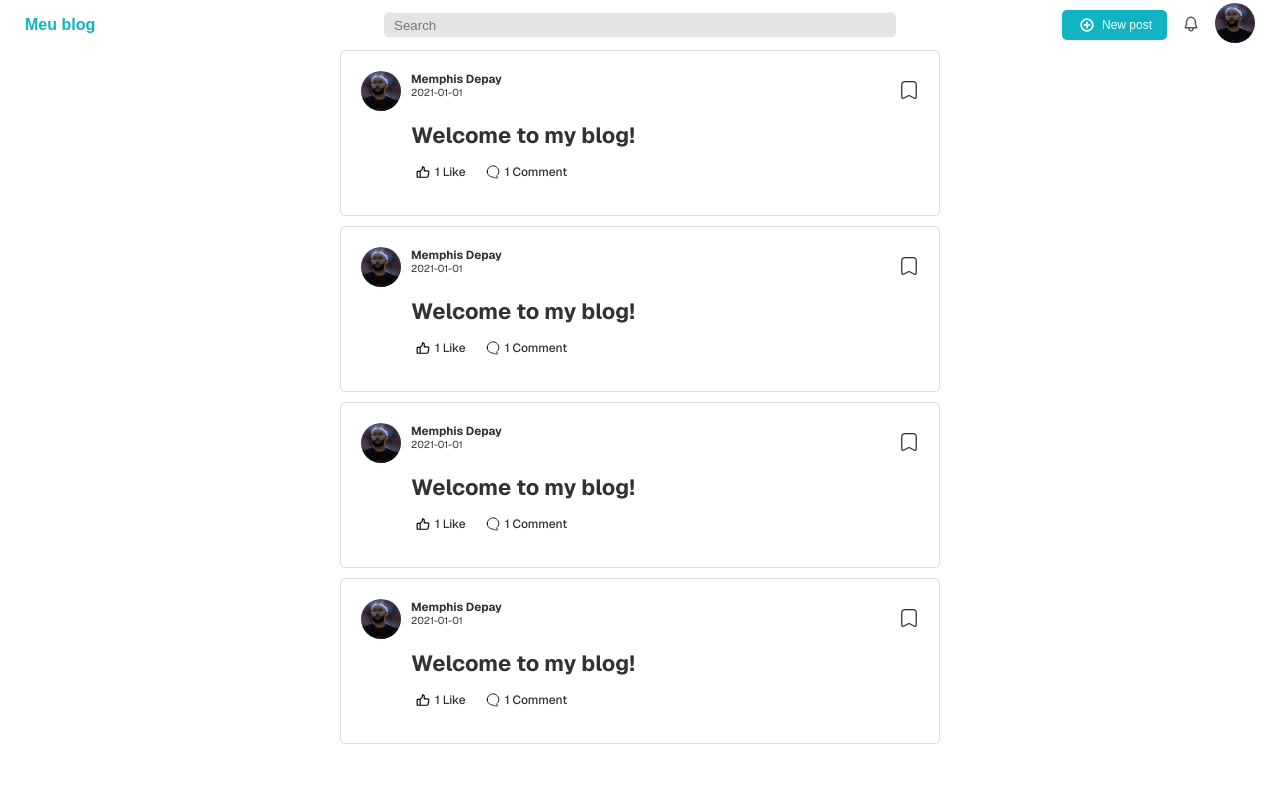
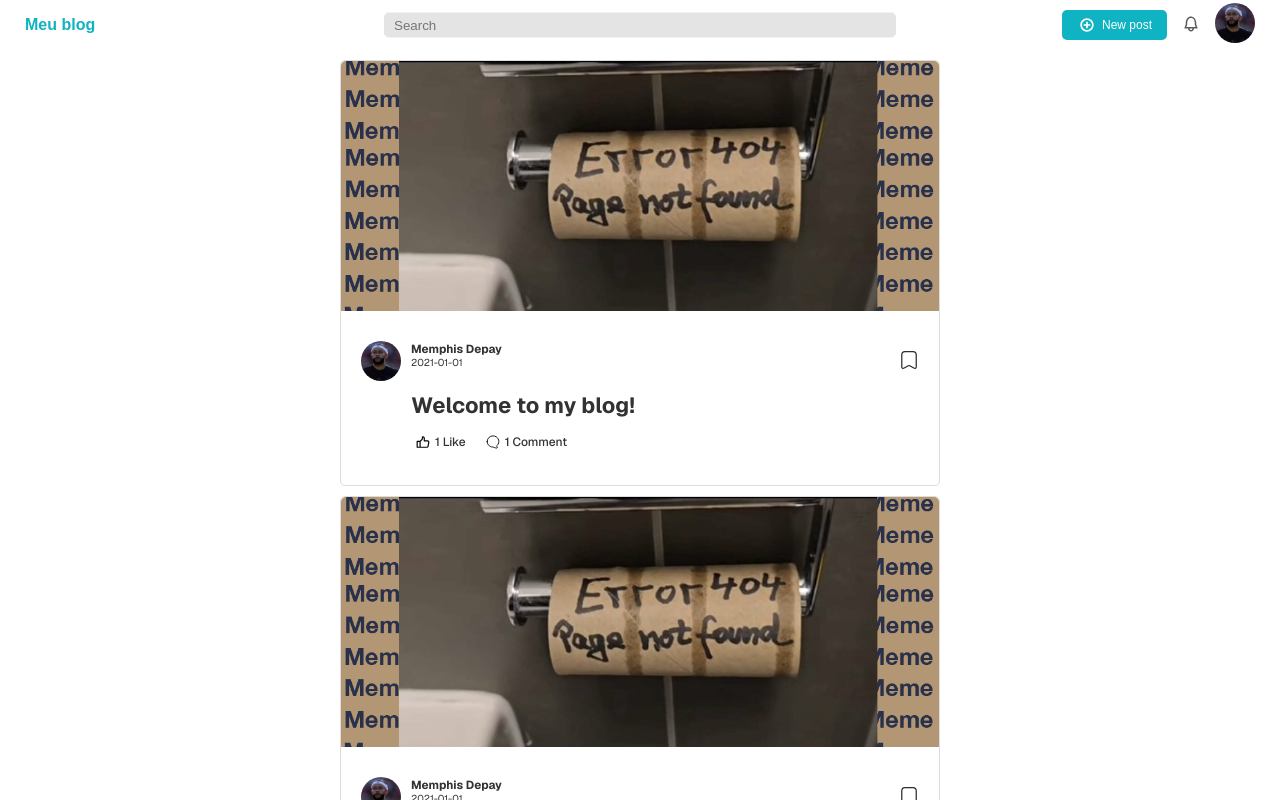
Before and after one commit to cezarBZ/BlogFront, a Next.js app: page / in a window 1280 px wide. Shown: the top 800 px of the page. Built offline with nearby package versions, Linux system fonts and the light colour scheme.

Commit message:
feat: makes the post card display the cover image

```diff
--- a/src/app/page.module.css
+++ b/src/app/page.module.css
@@ -9,5 +9,6 @@
     max-width: 600px;
     margin: 0 auto;
     flex: 1;
+    padding: 10px 0;
   }
 }
--- a/src/components/post/Post.module.scss
+++ b/src/components/post/Post.module.scss
@@ -2,11 +2,25 @@
 .post {
   color: $primary-font;
   margin-bottom: 10px;
-  padding: 20px;
+  // padding: 20px;
   border: 1px solid #ddd;
   border-radius: 5px;
   background-color: $primary-color;
 
+  .cover {
+    width: 100%;
+    height: 250px;
+    overflow: hidden;
+    border-top-left-radius: 5px;
+    border-top-right-radius: 5px;
+    margin-bottom: 10px;
+    img {
+      width: 100%;
+      height: auto;
+    }
+  }
+  .body {
+    padding: 20px;
     .header {
       font-size: 10px;
       display: flex;
@@ -67,3 +81,4 @@
       }
     }
   }
+}
--- a/src/components/post/Post.tsx
+++ b/src/components/post/Post.tsx
@@ -3,6 +3,7 @@
 import styles from "./Post.module.scss";
 import Image from "next/image";
 import memphis from "../../../public/memphis.jpg";
+import example from "../../../public/example.png";
 import Favorite from "../favorite/Favorite";
 import CommentIcon from "@/icons/CommentIcon";
 import LikeIcon from "@/icons/LikeIcon";
@@ -22,6 +23,12 @@
   };
   return (
     <div className={styles.post}>
+      {post.CoverImageUrl && (
+        <div className={styles.cover}>
+          <Image src={example} alt="cover" />
+        </div>
+      )}
+      <div className={styles.body}>
         <div className={styles.header}>
           <div className={styles.userInfos}>
             <div className={styles.imgContainer}>
@@ -55,6 +62,7 @@
           </div>
         </div>
       </div>
+    </div>
   );
 };
 
```
Lines whose indentation alone changed are shown as unchanged.
